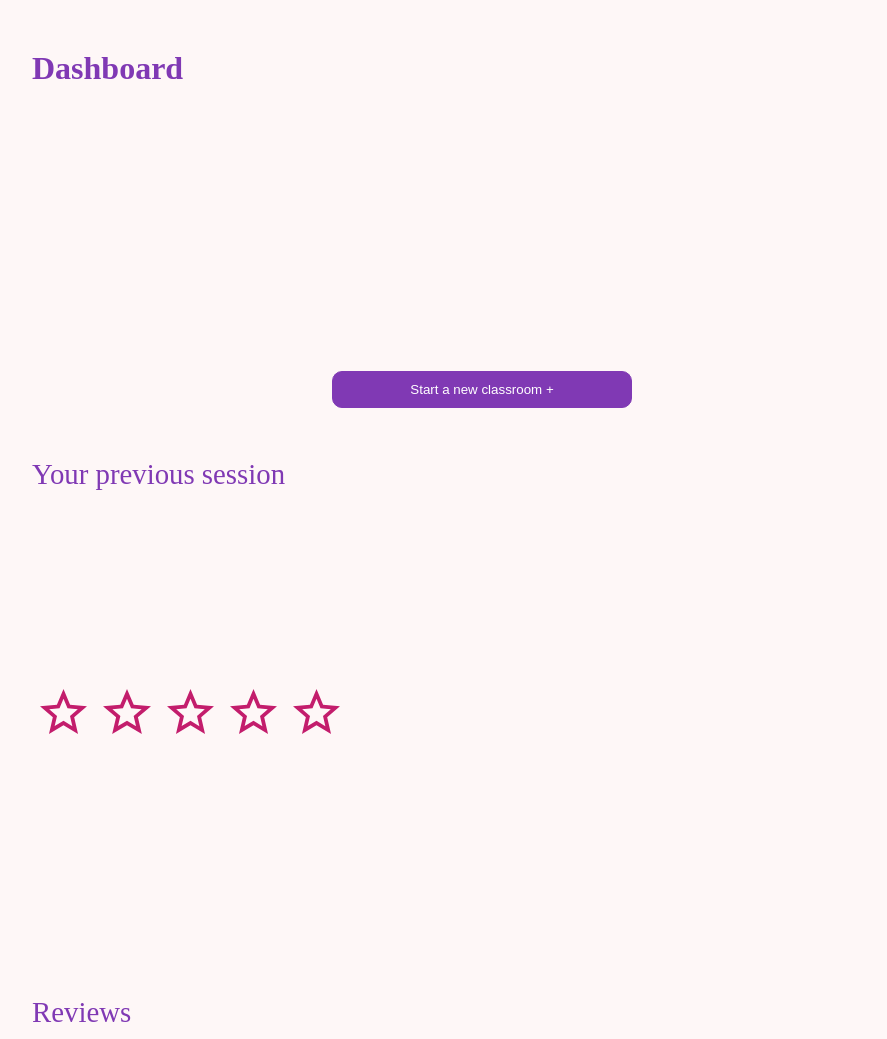
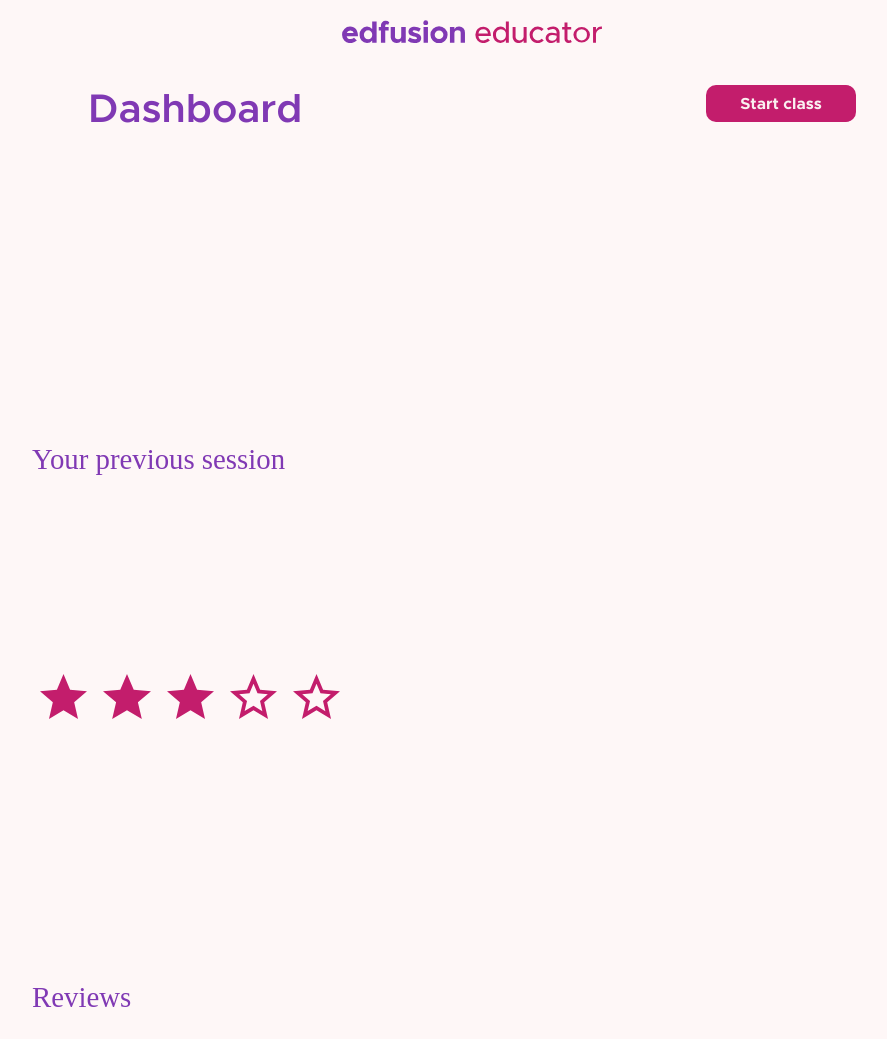
Before and after one commit to MatsalVistry/EdFusion, an Electron app: page public/html/dashboard.html in a window 1280 px wide. Shown: the whole page, without its empty margins (168-1055 px from the left). Drawn offline with nearby package versions, Linux system fonts and the light colour scheme; no server answers.

```diff
--- a/public/css/classcode.css
+++ b/public/css/classcode.css
@@ -2,6 +2,7 @@
 body {
     height: 100vh;
 }
+
 
 .logo {
     display: block;
--- a/public/css/classroom.css
+++ b/public/css/classroom.css
@@ -1,4 +1,5 @@
 @import url('../assets/type/metropolis/metropolis.css');
+
 :root {
     --bkg_white: #FEF7F7;
     --deep_purple: #8039b4;
@@ -8,6 +9,12 @@
 
 body {
     background-color: var(--bkg_white);
+}
+
+.logo {
+    display: block;
+    width: 260px;
+    margin: 20px auto;
 }
 
 .main-ctr {
--- a/public/css/dashboard.css
+++ b/public/css/dashboard.css
@@ -1,11 +1,33 @@
-* {
-  margin: 0;
-  padding: 0;
-  box-sizing: border-box;
+@import url('../assets/type/metropolis/metropolis.css');
+
+:root {
+    --bkg_white: #FEF7F7;
+    --deep_purple: #8039b4;
+    --deep_blue: #4E39B4;
+    --cool_pink: #C31D6C;
 }
 
-body {
-  background-color: #FEF7F7;
+.logo {
+  display: block;
+  width: 260px;
+  margin: 20px auto;
+}
+
+.main-ctr {
+  padding: 0 20%;
+}
+
+.top-ctr {
+  display: flex;
+  align-items: center;
+  justify-content: space-between;
+  padding: 20px 0 0 0;
+}
+
+.title {
+  font-family: metropolissemi_bold;
+  font-size: 40px;
+  color: var(--deep_purple);
 }
 
 #dash{
--- a/public/html/dashboard.html
+++ b/public/html/dashboard.html
@@ -6,50 +6,49 @@
     <meta name="viewport" content="width=device-width, initial-scale=1.0">
     <title>Login</title>
 
+    <link rel="stylesheet" href="../css/general.css">
     <link rel="stylesheet" href="../css/dashboard.css">
 
     <script src="../js/dashboard.js"></script>
 </head>
 
 <body>
-    <div class="nav"></div>
-
-    <div class="brand">
-        <h1 id="dash">Dashboard</h1>
-      </div>
-
+    <img src="../assets/logo.svg" class="logo" alt="">
+    <div class="main-ctr">
+        <div class="top-ctr">
+            <h2 class="title">Dashboard</h2>
+            <button class="button" id="create-classroom">Start class</button>
+        </div>
+    </div>
 
 
     <div class="graphs">
-
         <div class="canvasDiv">
             <canvas id="confusion"></canvas>
         </div>
 
         <div class="canvasDiv">
-            <canvas id="ratings" >
-
-            </canvas></div>
+            <canvas id="ratings"></canvas>
+        </div>
 
         <div class="canvasDiv">
-            <canvas id="attendance">
-        </canvas></div>
+            <canvas id="attendance"></canvas>
+        </div>
+    </div>
 
-    </div>
     <div class="main">
-        <button id="create-classroom">Start a new classroom +</button>
-        <div id = "prev">Your previous session</div>
+        <div id="prev">Your previous session</div>
 
     </div>
     <div class="secondDivHolder">
-        <div class= "flexbox-container">
+        <div class="flexbox-container">
 
             <div class="stars">
-                <div class = "star"><img id = "star1" src="../assets/Icon_material-star-border.svg"></div>
-                <div class = "star"><img id = "star2" src="../assets/Icon_material-star-border.svg"></div>
-                <div class = "star"><img id = "star3" src="../assets/Icon_material-star-border.svg"></div>
-                <div class = "star"><img id = "star4" src="../assets/Icon_material-star-border.svg"></div>
-                <div class = "star"><img id = "star5" src="../assets/Icon_material-star-border.svg"></div>
+                <div class="star"><img id="star1" src="../assets/Icon_material-star-border.svg"></div>
+                <div class="star"><img id="star2" src="../assets/Icon_material-star-border.svg"></div>
+                <div class="star"><img id="star3" src="../assets/Icon_material-star-border.svg"></div>
+                <div class="star"><img id="star4" src="../assets/Icon_material-star-border.svg"></div>
+                <div class="star"><img id="star5" src="../assets/Icon_material-star-border.svg"></div>
             </div>
 
         </div>
@@ -58,9 +57,9 @@
             <canvas id="session-confusion" width="400" height="400"></canvas>
         </div>
 
-       </div>
+    </div>
     <div class="reviews">
-        <div id = "review">Reviews</div>
+        <div id="review">Reviews</div>
 
     </div>
 </body>
--- a/public/js/dashboard.js
+++ b/public/js/dashboard.js
@@ -8,6 +8,7 @@
         $("#create-classroom").prop('disabled', true)
         ipc.send('getRoomCode')
     })
+    colorStars(3)
 })
 
 
@@ -87,8 +88,12 @@
 })
 
 const colorStars = (index) => {
-    for(let i = 1;  i<=index; i++){
-        document.getElementById("star"+i).src = "../assets/Icon_material-star.svg";
+    for(let i = 1;  i<=5; i++){
+        if(i<=index) {
+            document.getElementById("star"+i).src = "../assets/Icon_material-star.svg";
+        } else {
+            document.getElementById("star"+i).src = "../assets/Icon_material-star-border.svg";
+        }
         console.log(document.getElementById("star"+i).src)
     }
 }
```
Also changed, not shown: main.js (+30 -40 lines), public/js/classroom.js (+42 -21 lines).
